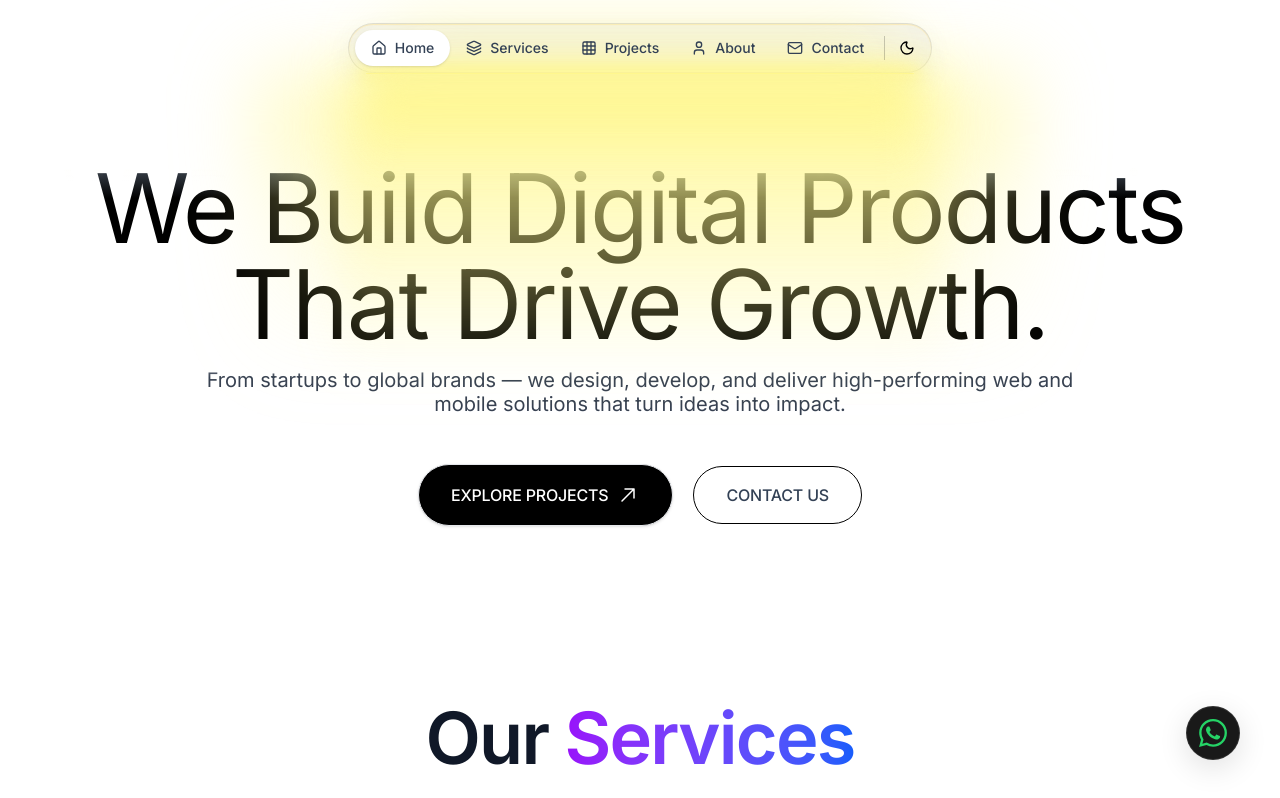
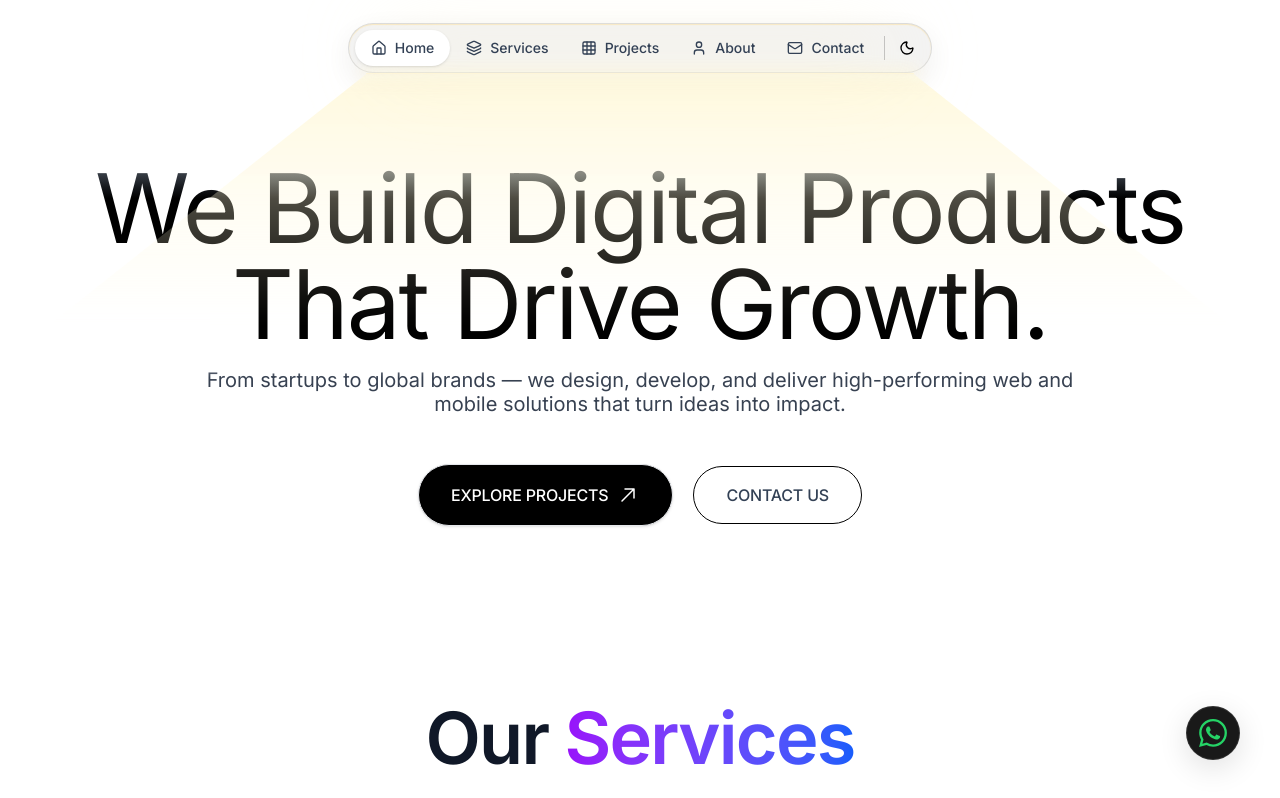
Before and after one commit to Jayasurya2021/portfolio, a React (Vite) app: page / in a window 1280 px wide. Shown: the top 798 px of the page. Built offline with nearby package versions, Linux system fonts and the light colour scheme.

Commit message:
Light Angle Changed

```diff
--- a/src/components/Header.jsx
+++ b/src/components/Header.jsx
@@ -206,22 +206,19 @@ export const Header = () => {
               animate={{ opacity: 1 }}
               exit={{ opacity: 0 }}
               transition={{ duration: 0.6 }}
-              className="absolute left-[3%] right-[3%] -bottom-[1px] flex justify-center pointer-events-none z-[-1]"
+              className="hidden lg:flex absolute left-[3%] right-[3%] -bottom-[1px] justify-center pointer-events-none z-[-1]"
             >
               {/* Core bright line */}
-              <div className="absolute inset-0 bg-[#FFF78D]/90 dark:bg-white h-[1px] rounded-full shadow-[0_0_15px_5px_rgba(255,247,141,0.8)] dark:shadow-[0_0_15px_5px_rgba(255,255,255,0.9)]" />
+              <div className="absolute inset-0 bg-[#FFF7D6]/90 dark:bg-white h-[1px] rounded-full shadow-[0_0_15px_5px_rgba(255,247,214,0.6)] dark:shadow-[0_0_15px_5px_rgba(255,255,255,0.9)]" />
 
               {/* Upward glow reaching towards the buttons (behind the frosted glass) */}
-              <div className="absolute bottom-0 left-1/2 -translate-x-1/2 w-[95%] h-[40px] bg-[#FFF78D]/60 dark:bg-white/30 blur-2xl rounded-full" />
+              <div className="absolute bottom-0 left-1/2 -translate-x-1/2 w-[95%] h-[40px] bg-[#FFF7D6]/40 dark:bg-white/20 blur-2xl rounded-full" />
 
-              {/* Downward light spread (Wide and soft) */}
-              <div className="absolute top-[1px] left-1/2 -translate-x-1/2 w-[140%] h-[300px] bg-gradient-to-b from-[#FFF78D]/60 dark:from-white/20 via-[#FFF78D]/20 dark:via-white/5 to-transparent blur-2xl" />
-
-              {/* Inner concentrated downward glow */}
-              <div className="absolute top-[1px] left-1/2 -translate-x-1/2 w-[110%] h-[300px] bg-gradient-to-b from-[#FFF78D]/70 dark:from-white/30 to-transparent blur-xl" />
-
-              {/* Most intense light right at the slit */}
-              <div className="absolute top-[1px] left-1/2 -translate-x-1/2 w-[98%] h-[90px] bg-gradient-to-b from-[#FFF78D]/90 dark:from-white/40 to-transparent blur-lg" />
+              {/* Conical downward light beam */}
+              <div
+                className="absolute top-[1px] left-1/2 -translate-x-1/2 w-[250%] h-[250px] bg-gradient-to-b from-[#FFF7D6]/80 dark:from-white/30 via-[#FFF7D6]/30 dark:via-white/10 to-transparent pointer-events-none blur-sm"
+                style={{ clipPath: 'polygon(30% 0, 70% 0, 100% 130%, 0% 130%)' }}
+              />
             </motion.div>
           )}
         </AnimatePresence>
--- a/src/components/HeroVideoBanner.jsx
+++ b/src/components/HeroVideoBanner.jsx
@@ -36,7 +36,7 @@ export default function HeroVideoBanner() {
                             We Build <span className="italic"> Digital Products </span> That Drive Growth.
                         </motion.h1>
                         <motion.h1
-                            className="absolute top-0 left-0 w-full text-3xl sm:text-4xl md:text-5xl lg:text-6xl xl:text-7xl 2xl:text-[9rem] font-normal leading-tight md:leading-[1.1] lg:leading-none tracking-normal md:-tracking-[1px] lg:-tracking-[2px] break-words hero-reflection-overlay pointer-events-none select-none"
+                            className="absolute top-0 left-0 w-full text-3xl sm:text-4xl md:text-5xl lg:text-6xl xl:text-8xl 2xl:text-[9rem] font-normal leading-tight md:leading-[1.1] lg:leading-none tracking-normal md:-tracking-[1px] lg:-tracking-[2px] break-words hero-reflection-overlay pointer-events-none select-none dark:hidden"
                             aria-hidden="true"
                             initial={{ opacity: 0, y: 10 }}
                             animate={{ opacity: 1, y: 0 }}
```
